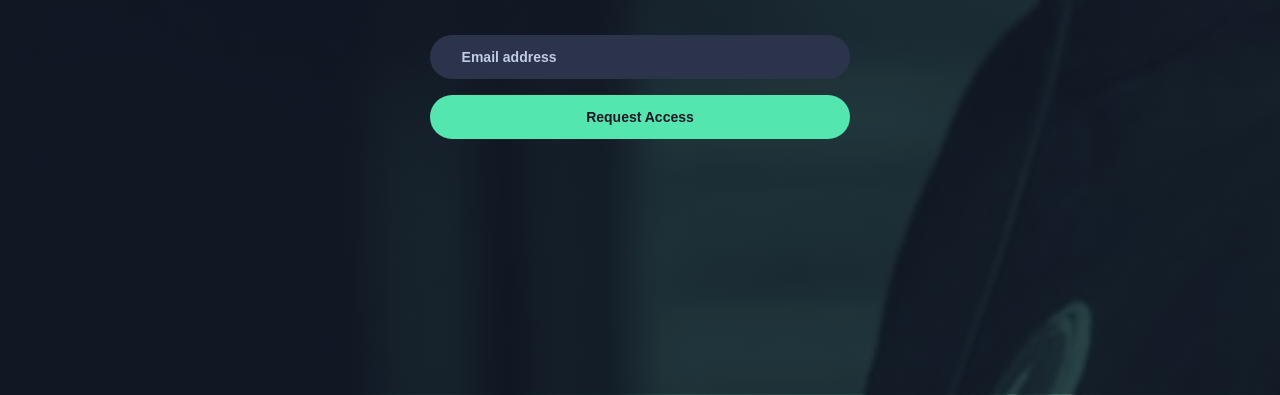
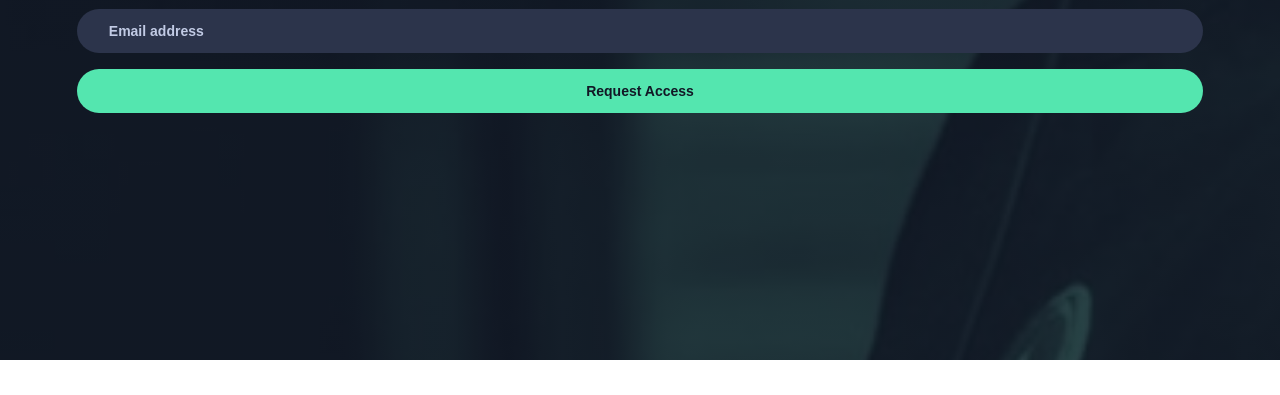
Before and after one commit to waldekglaz/FEM-pod-request-access-page, a plain HTML site: page index.html in a window 1280 px wide. Shown: the part 440-835 px from the top of the page. After the commit the page ends 800 px from the top, so only its background shows below. Drawn offline with Linux system fonts and the light colour scheme; a web font is replaced by a local one.

Commit message:
container padding

```diff
--- a/css/style.scss
+++ b/css/style.scss
@@ -17,10 +17,9 @@ $clrRed: #fb3e3e;
   font-family: $mainFont;
   font-weight: 300;
   color: $clrLightGrey;
-  padding: 12% 6% 20%;
+  padding: 10% 6% 10%;
   display: flex;
   flex-direction: column;
-  align-items: center;
   background-image: linear-gradient($clrBlackTransparent),
     url("../assets/mobile/image-host.jpg");
   background-repeat: no-repeat;
```
Also changed, not shown: css/style.css, 1 other file.
